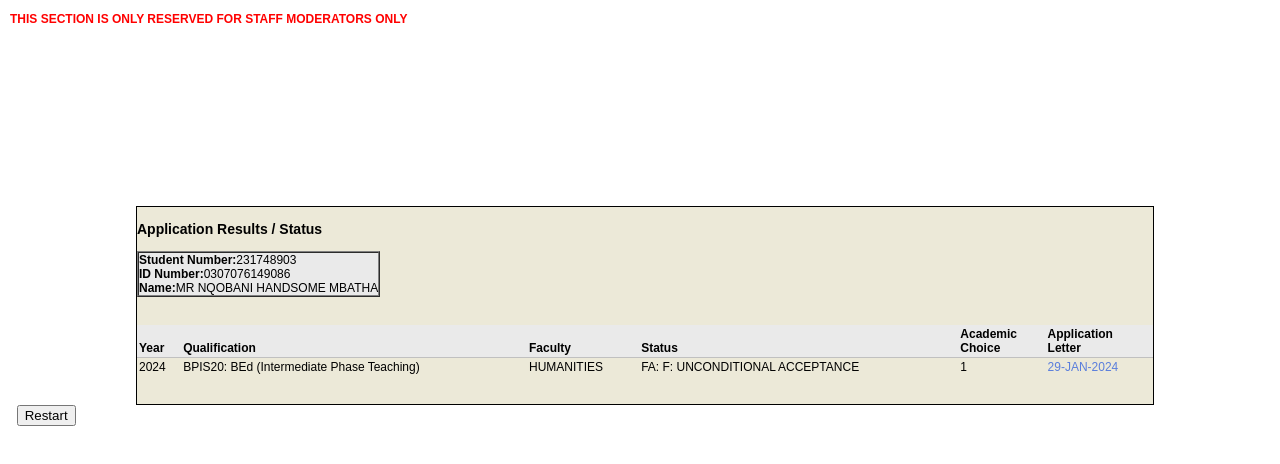
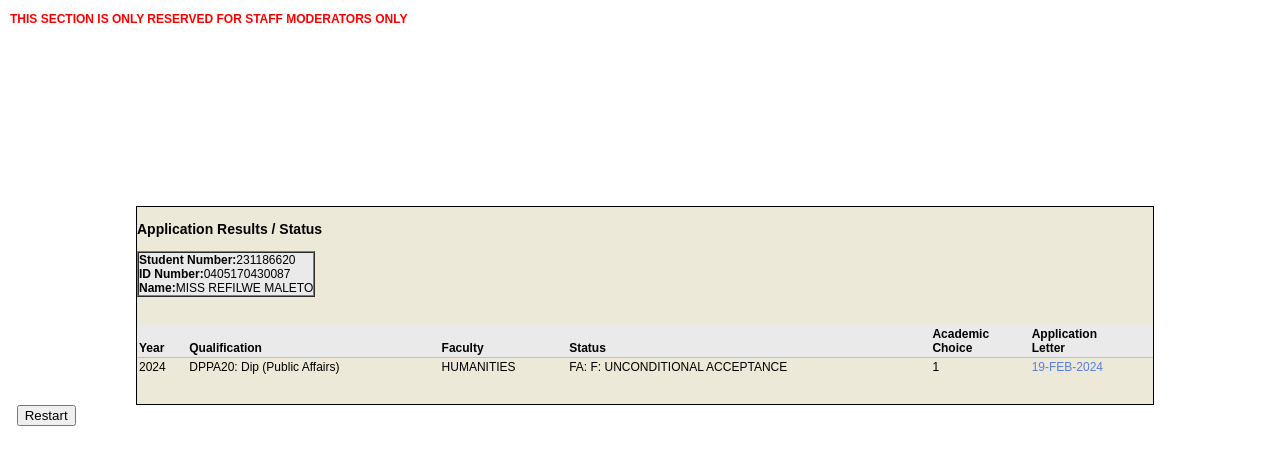
Before and after one commit to TUTUNIPORTAL/StatusCheckPortal, a plain HTML site: page index.html in a window 1280 px wide. Drawn offline with Linux system fonts and the light colour scheme; files that its build step writes are made by us from their sources.

Commit message:
Update index.html

```diff
--- a/index.html
+++ b/index.html
@@ -828,10 +828,10 @@ window.onunload=function(){void(0)}
 </script>
 <div id="listedDiv">
 <h3>Application Results / Status</h3>
-<table id="mi_userdet" class="mi_userdet" cellspacing="0" cellpadding="0" border="1"><tr><td align="left"><b>Student Number:</b>231748903<br /><b>ID Number:</b>0307076149086<br /><b>Name:</b>MR NQOBANI HANDSOME MBATHA</td></tr></table><br /><br />
+<table id="mi_userdet" class="mi_userdet" cellspacing="0" cellpadding="0" border="1"><tr><td align="left"><b>Student Number:</b>231186620<br /><b>ID Number:</b>0405170430087<br /><b>Name:</b>MISS REFILWE MALETO</td></tr></table><br /><br />
 <table class="rltable" cellspacing="0" cellpadding="2">
 <tr class="rlheader"><td class="datahdl">Year</td><td class="datahdl">Qualification</td><td class="datahdl">Faculty</td><td class="datahdl">Status</td><td class="datahdl">Academic<br />Choice</td><td class="datahdl">Application<br />Letter</td></tr>
-<tr class="mrdatadisp" valign="top"><td class="datacella">2024</td><td class="datacella">BPIS20: BEd (Intermediate Phase Teaching)</td><td class="datacella">HUMANITIES</td><td class="datacella">FA: F: UNCONDITIONAL ACCEPTANCE</td><td class="datacella">1</td><td class="datacella"><a href="#" onClick="PopUp('w31pkg.w31show_doc?p_dsrseq=68338947&p_checksum=1274446796&p_action=V', 'w31show', 600, 400); return false;"">29-JAN-2024</a></td></tr>
+<tr class="mrdatadisp" valign="top"><td class="datacella">2024</td><td class="datacella">DPPA20: Dip (Public Affairs)</td><td class="datacella">HUMANITIES</td><td class="datacella">FA: F: UNCONDITIONAL ACCEPTANCE</td><td class="datacella">1</td><td class="datacella"><a href="#" onClick="PopUp('w31pkg.w31show_doc?p_dsrseq=68338947&p_checksum=1274446796&p_action=V', 'w31show', 600, 400); return false;"">19-FEB-2024</a></td></tr>
 
 </table>
 <br /><br />
```
